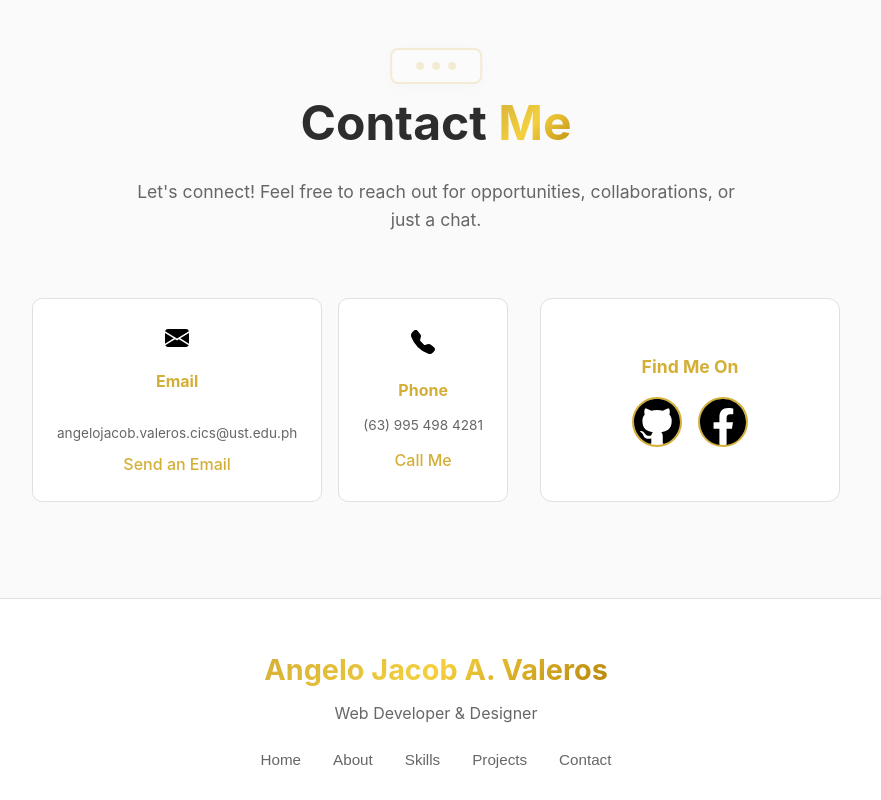
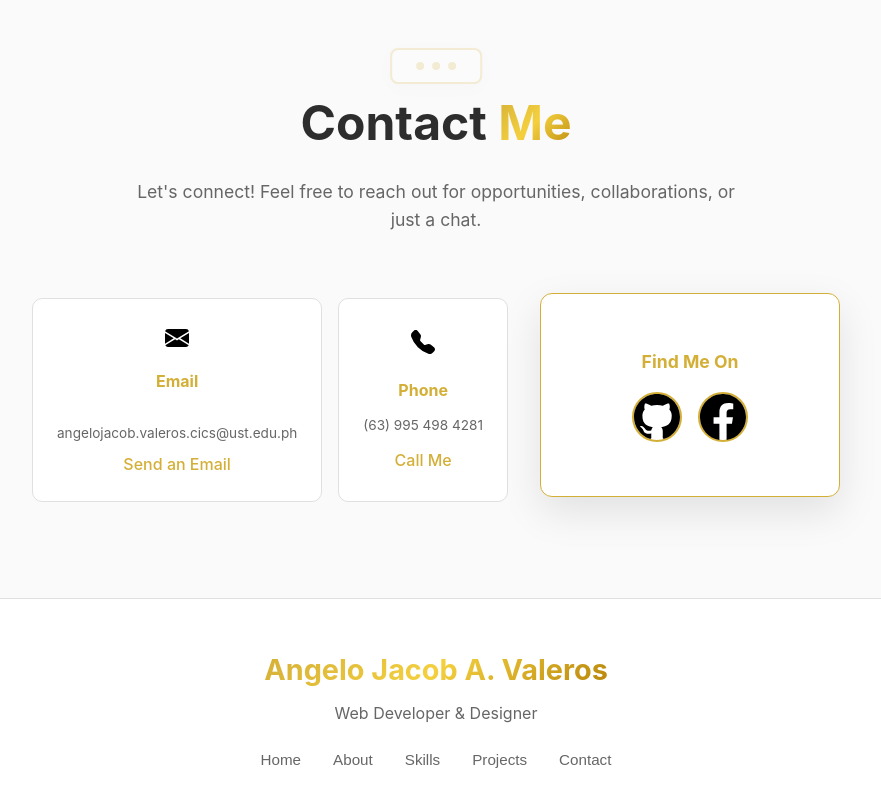
Before and after one commit to AJacobV/portfolio, a React (Create React App) app: page / in a window 1280 px wide. In both pictures the pointer is over the element "Find Me On". Shown: the part 4578-5378 px from the top of the page, without its empty margins (204-1085 px from the left). Built offline with nearby package versions, Linux system fonts and the light colour scheme.

Commit message:
hover effect on Find Me

```diff
--- a/src/App.css
+++ b/src/App.css
@@ -1086,6 +1086,13 @@ section {
   flex: 1;
   max-width: 300px;
   gap: 1rem;
+  transition: all var(--transition-medium);
+}
+
+.social-links:hover {
+  transform: translateY(-5px);
+  border-color: var(--gold-primary);
+  box-shadow: 0 15px 40px var(--shadow);
 }
 
 .social-links h3 {
```
